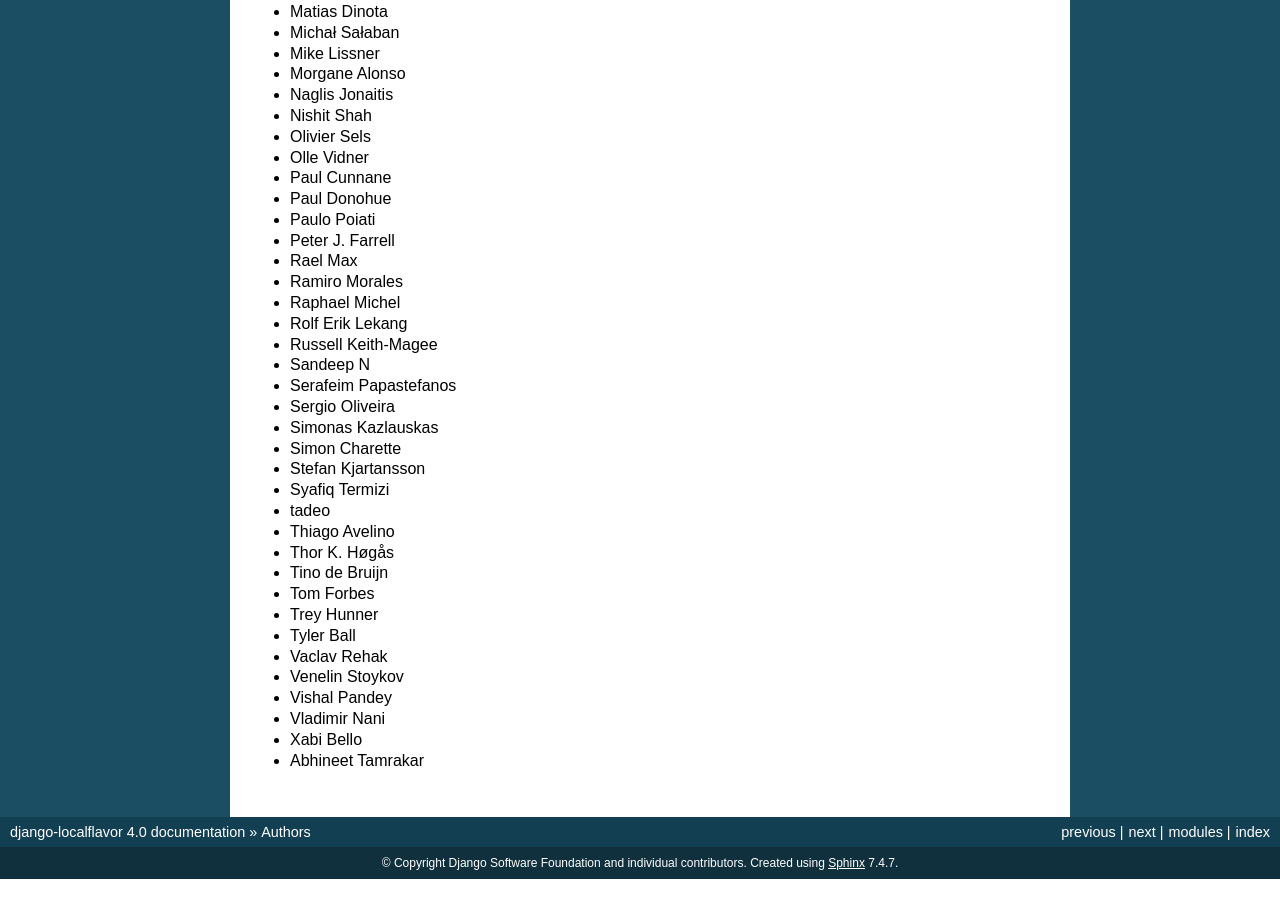
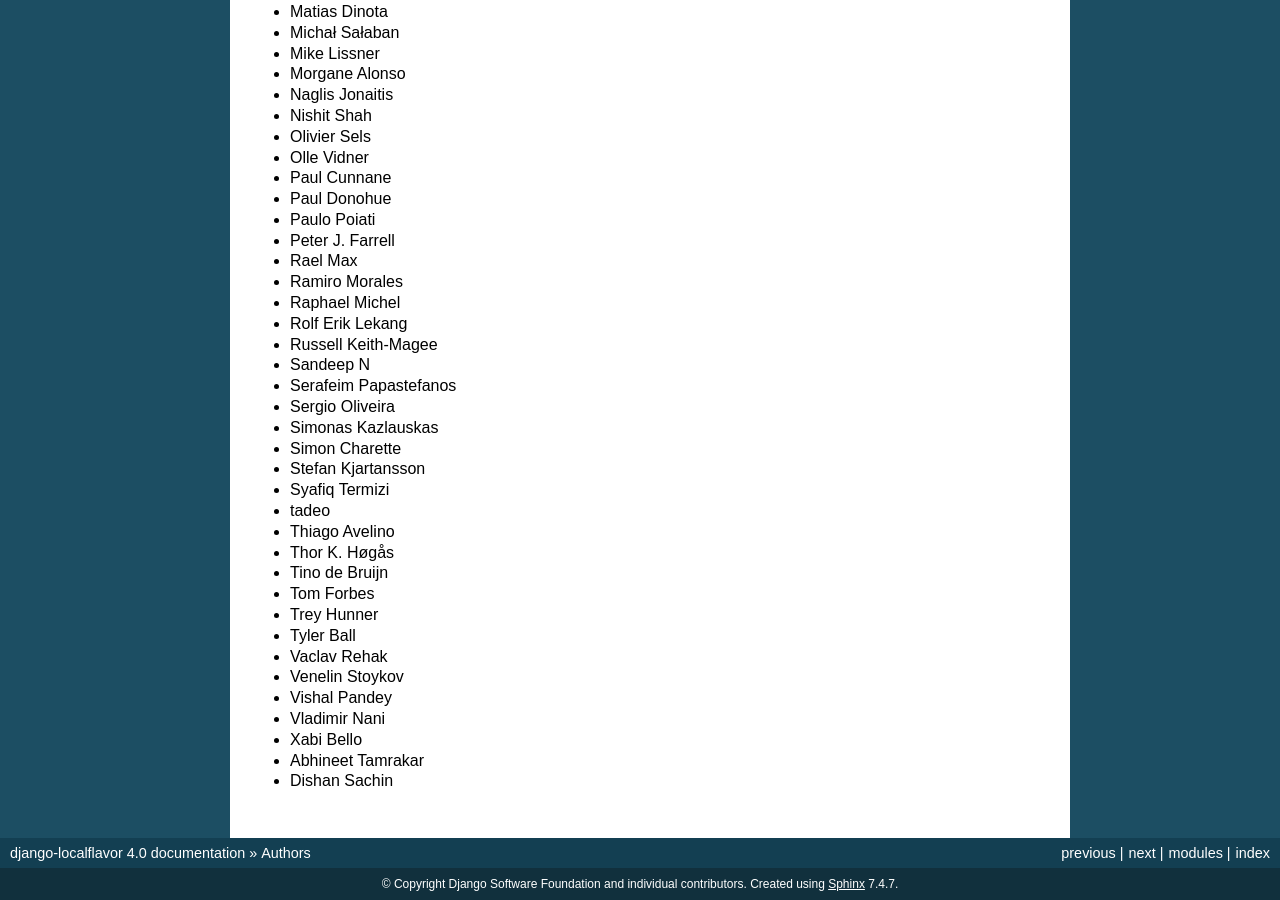
Before and after one commit to django/django-localflavor, a Sphinx documentation site: the page built from docs/authors.rst, in a window 1280 px wide and 900 px high, scrolled down 1941 px. Built offline with Sphinx 7.4.7, drawn with Linux system fonts in a browser that asks for light colours; before the commit the page ends 2820 px from its top, so only the background shows below that.

Commit message:
Add my name in authors.rst

```diff
--- a/docs/authors.rst
+++ b/docs/authors.rst
@@ -127,3 +127,4 @@ Authors
 * Vladimir Nani
 * Xabi Bello
 * Abhineet Tamrakar
+* Dishan Sachin
```
